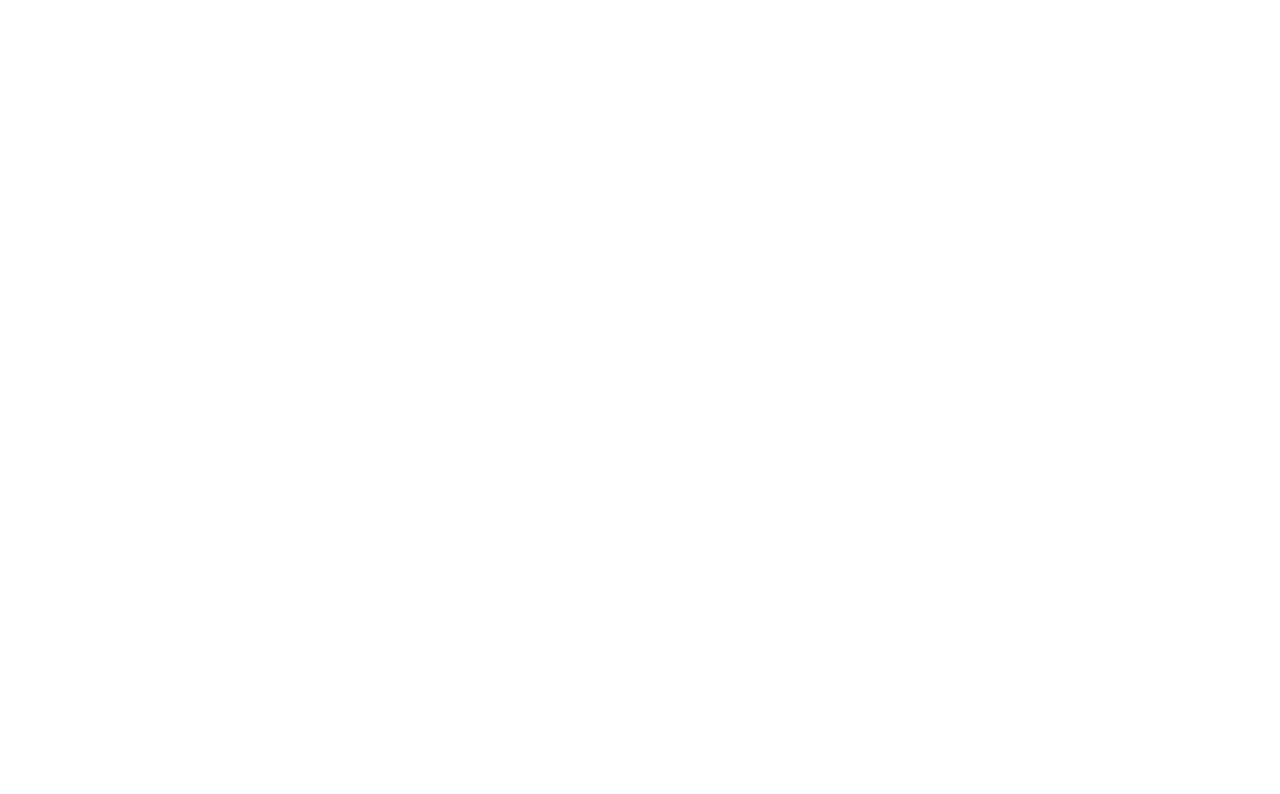
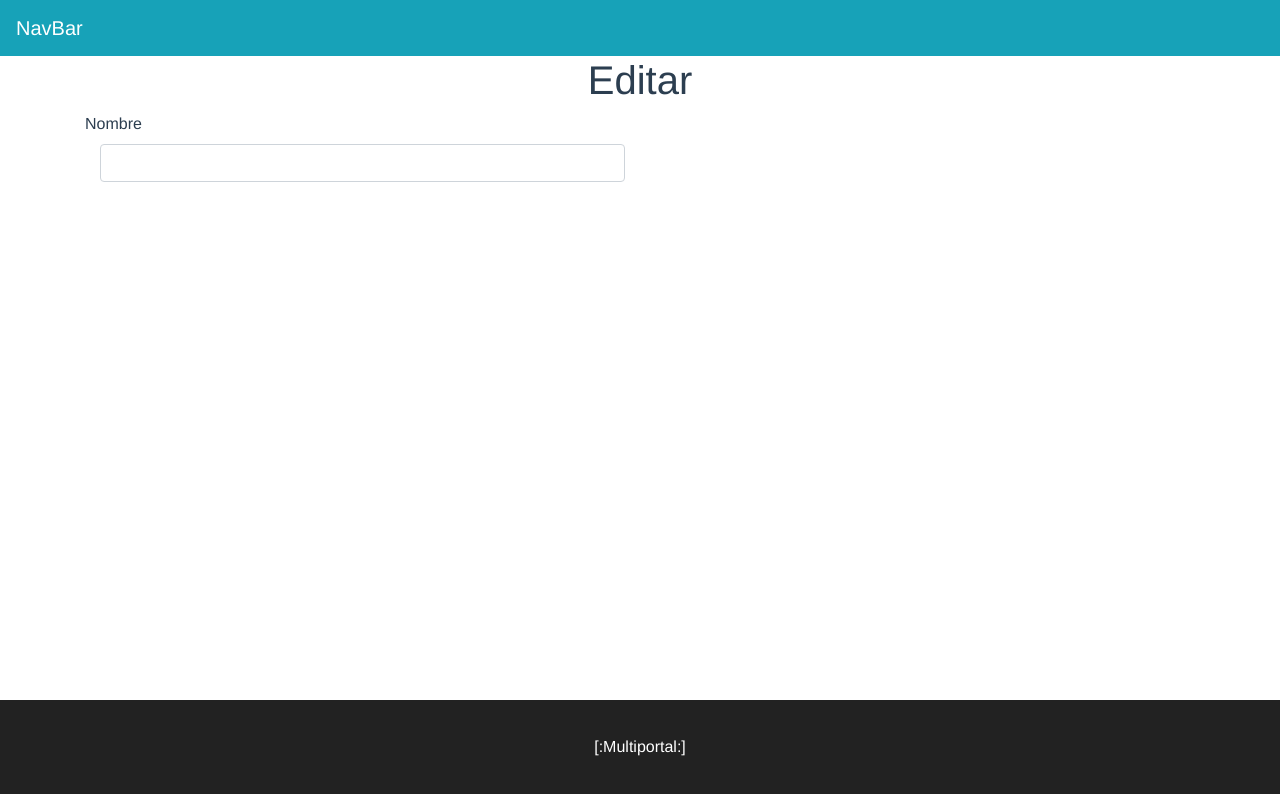
Before and after one commit to memojl/sistemaapi, a Vue app: page /editar/1 in a window 1280 px wide. Shown: the top 794 px of the page. Built offline with nearby package versions, Linux system fonts and the light colour scheme; no server answers.

Commit message:
pre-update 02032021

```diff
--- a/src/components/Footer.vue
+++ b/src/components/Footer.vue
@@ -1,5 +1,20 @@
 <template>
   <div>
-
+    <footer>
+        [:Multiportal:]
+    </footer>
   </div>
 </template>
+
+
+<style>
+footer{
+  position: fixed;
+  height: 100px;
+  bottom: 0;
+  width: 100%;
+  background: #222;
+  color:#fff;
+  padding: 35px;
+}
+</style>
--- a/src/router/index.js
+++ b/src/router/index.js
@@ -2,6 +2,7 @@ import Vue from 'vue'
 import VueRouter from 'vue-router'
 import Home from '../views/Home.vue'
 import Dashboard from '../views/Dashboard.vue'
+import Editar from '../views/Editar.vue'
 
 Vue.use(VueRouter)
 
@@ -15,6 +16,11 @@ const routes = [
     path: '/dashboard',
     name: 'Dashboard',
     component: Dashboard
+  },
+  {
+    path: '/editar/:id',
+    name: 'Editar',
+    component: Editar
   },
   {
     path: '/about',
--- a/src/views/Dashboard.vue
+++ b/src/views/Dashboard.vue
@@ -2,11 +2,36 @@
   <div class="dashboard">
     <Header/>
         <h1>Dashboard</h1>
+        <div class="container">
+
+<table class="table table-hover table-dark">
+  <thead>
+    <tr>
+      <th scope="col">ID</th>
+      <th scope="col">NOMBRE</th>
+      <th scope="col">DNI</th>
+      <th scope="col">TELEFONO</th>
+      <th scope="col">EMAIL</th>
+    </tr>
+  </thead>
+  <tbody>
+    <tr v-for="paciente in Lista" :key="paciente.PacienteId" v-on:click="editar(paciente.PacienteId)">
+      <th scope="row">{{paciente.PacienteId}}</th>
+      <td>{{paciente.Nombre}}</td>
+      <td>{{paciente.DNI}}</td>
+      <td>{{paciente.Telefono}}</td>
+      <td>{{paciente.Correo}}</td>
+    </tr>
+
+  </tbody>
+</table>
+</div>
     <Footer/>
   </div>
 </template>
 
 <script>
+import axios from 'axios'
 import Header from '@/components/Header.vue'
 import Footer from '@/components/Footer.vue'
 
@@ -15,6 +40,24 @@ export default {
   components: {
       Header,
       Footer
+  },
+  data(){
+    return {
+      Lista: null,
+      pagina: 1
+    }
+  },
+  methods:{
+    editar(id){
+      console.log('Editar/'+id);
+      this.$router.push('/editar/'+id);
+    }
+  },
+  mounted: function(){
+    let url = 'http://localhost/MisSitios/apirest/pacientes?page='+this.pagina;
+    axios.get(url).then(data =>{
+      this.Lista = data.data;
+    });
   }
 }
 </script>
--- /dev/null
+++ b/src/views/Editar.vue
@@ -0,0 +1,69 @@
+<template>
+    <div class="Editar">
+        <Header/>
+        <h1>Editar</h1>
+        <div class="container">
+            <form action="" class="form-horizontal">
+                <div class="form-group left">
+                    <label for="" calss="control-label col-sm-2">Nombre</label>
+                    <div class="col-sm-6">
+                        <input type="text" class="form-control" name="Nombre" id="Nombre" v-model="form.Nombre">
+                    </div>
+                </div>
+            </form>
+        </div>
+        <Footer/>
+    </div>
+</template>
+
+<script>
+import axios from 'axios'
+import Header from '@/components/Header.vue'
+import Footer from '@/components/Footer.vue'
+
+export default {
+  name: 'Editar',
+  components: {
+      Header,
+      Footer
+  },
+  data:function(){
+      return{
+          pacienteId: null,
+          form:{
+              "PacienteId":"",
+              "DNI":"",
+              "Nombre":"",
+              "Direccion":"",
+              "CodigoPostal":"",
+              "Telefono":"",
+              "Genero":"",
+              "FechaNacimiento":"",
+              "Correo":""
+          }
+      }
+  },
+  mounted:function(){
+      let pacienteId = this.$route.params.id;
+      let url = 'http://localhost/MisSitios/apirest/pacientes?id='+pacienteId;
+      axios.get(url).then(data =>{
+        //console.log(data);
+        //this.pacienteId = data.data;
+        this.form.Nombre = data.data[0].Nombre;
+        this.form.DNI = data.data[0].DNI;
+        this.form.Correo = data.data[0].Correo;
+        this.form.CodigoPostal = data.data[0].CodigoPostal;
+        this.form.Genero = data.data[0].Genero;
+        this.form.Telefono = data.data[0].Telefono;
+        this.form.FechaNacimiento = data.data[0].FechaNacimiento;
+        this.form.token = localStorage.getItem('token');
+        console.log(this.form);
+      });
+  }
+}
+</script>
+<style>
+.left, label{
+    text-align: left;
+}
+</style>
```
Also changed, not shown: src/components/MenuNavbar.vue (added, +9 -0 lines).
